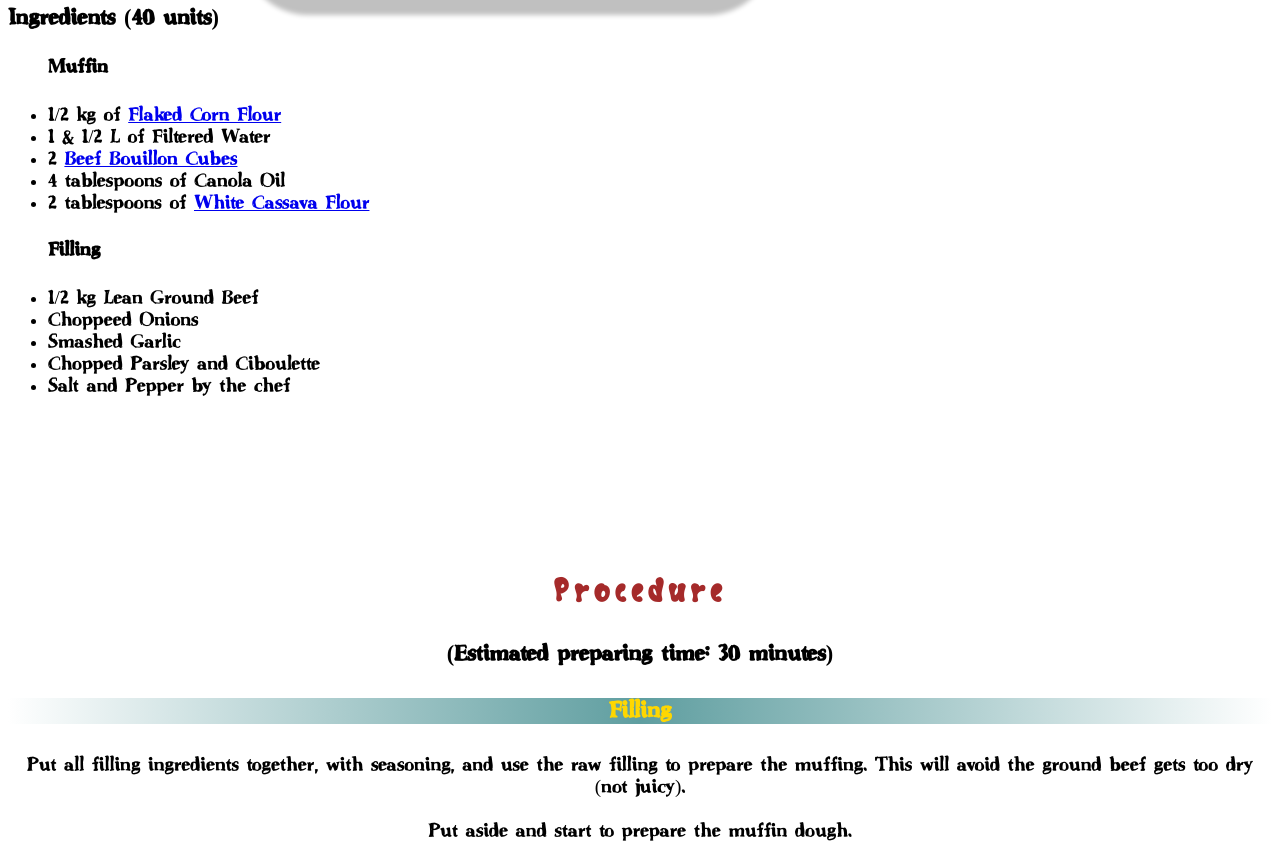
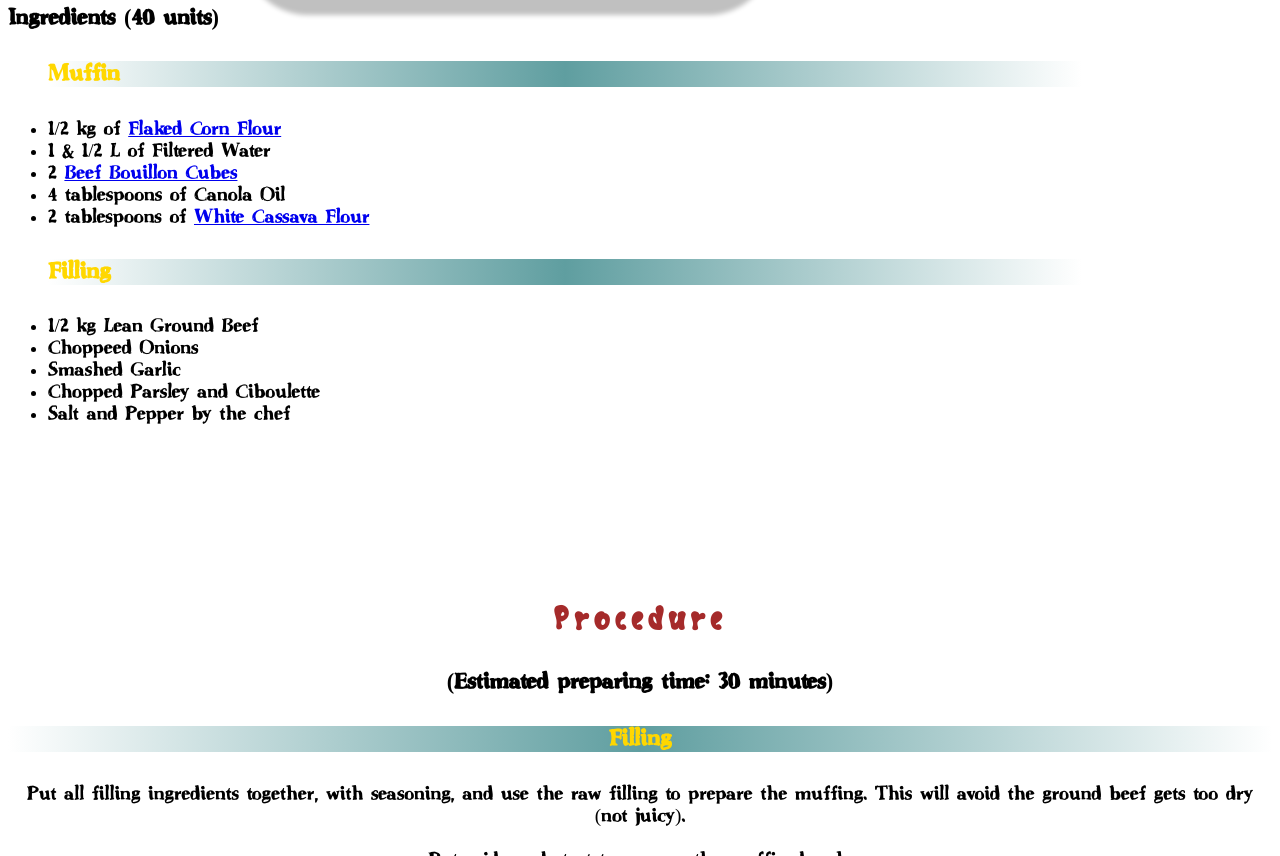
Before and after one commit to Well-Mart/NCT-Assignments, a plain HTML site: page WA-A2-Wellington-Silva_4529605/index.html in a window 1280 px wide. Shown: the part 1319-2175 px from the top of the page. Drawn offline with Linux system fonts and the light colour scheme.

Commit message:
Update style.css
h4 ingredients formating

```diff
--- a/WA-A2-Wellington-Silva_4529605/_styles/style.css
+++ b/WA-A2-Wellington-Silva_4529605/_styles/style.css
@@ -76,6 +76,11 @@ letter-spacing: 5px;
     font-size: larger;
 
 }
+.ingredients h4 {
+    background: linear-gradient(0.25turn, white, cadetblue, white);
+    color: gold;
+    font-size: larger;
+}
 .ingre-left {
     float: left;
     margin-right: 0;
```
